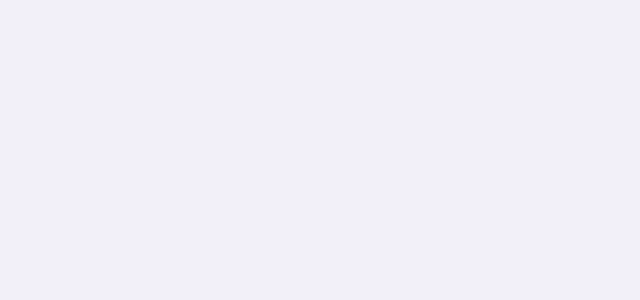
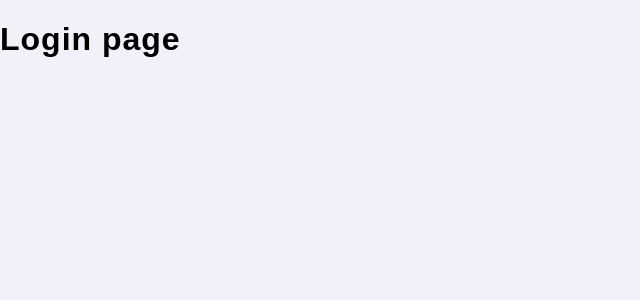
Before and after one commit to firehudson/react-dashboard, a React (Create React App) app: page /login in a window 1280 px wide. Shown: the top 300 px of the page, without its empty margins (0-640 px from the left). Built offline with nearby package versions, Linux system fonts and the light colour scheme.

Commit message:
Added Route for login page

```diff
--- a/src/constants/routes.js
+++ b/src/constants/routes.js
@@ -1,2 +1,3 @@
 
-export const BASE_ROUTE = '/'; // eslint-disable-line import/prefer-default-export
+export const BASE_ROUTE = '/';
+export const LOGIN_ROUTE = '/login';
--- /dev/null
+++ b/src/modules/auth/containers/login.js
@@ -0,0 +1,7 @@
+import React from 'react';
+
+const LoginPage = () => (
+  <h1>Login page</h1>
+);
+
+export default LoginPage;
--- /dev/null
+++ b/src/modules/auth/index.js
@@ -0,0 +1,12 @@
+import React from 'react';
+import { Switch, Route } from 'react-router-dom';
+import Login from './containers/login';
+import { LOGIN_ROUTE } from '../../constants/routes';
+
+const authRoutes = (
+  <Switch>
+    <Route path={LOGIN_ROUTE} component={Login} />
+  </Switch>
+);
+
+export default authRoutes;
--- a/src/routes/index.js
+++ b/src/routes/index.js
@@ -1,13 +1,26 @@
 import React from 'react';
-import { Route, Router } from 'react-router-dom';
-import { BASE_ROUTE } from '../constants/routes';
+import {
+  Route,
+  Router,
+  Redirect,
+  Switch,
+} from 'react-router-dom';
+import { BASE_ROUTE, LOGIN_ROUTE } from '../constants/routes';
 import history from './history';
 import App from '../containers/App';
+import authRoutes from '../modules/auth';
 
 const Routes = () => (
   <Router history={history}>
     <App>
-      <Route path={BASE_ROUTE} exact component={() => 'Base path'} />
+      <Switch>
+        <Route
+          path={BASE_ROUTE}
+          exact
+          render={() => <Redirect to={LOGIN_ROUTE} />}
+        />
+        {authRoutes}
+      </Switch>
     </App>
   </Router>
 );
```
